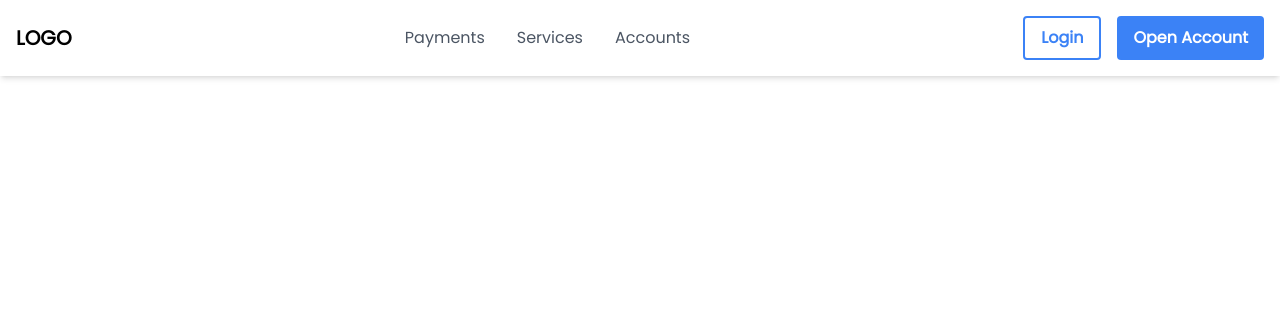
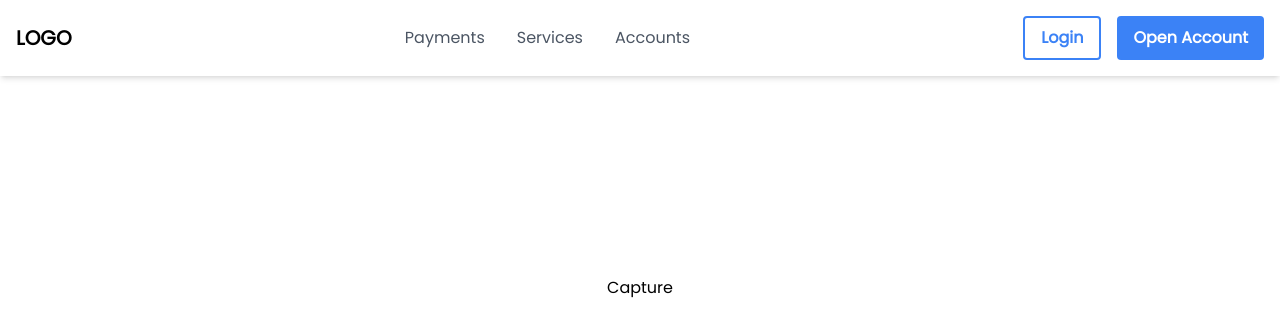
Before and after one commit to bs6966/Frontend-SC, a React (Create React App) app: page /webcam in a window 1280 px wide. Shown: the top 332 px of the page. Built offline with nearby package versions, Linux system fonts and the light colour scheme; no server answers.

Commit message:
Webcam Integration

```diff
--- a/package.json
+++ b/package.json
@@ -11,6 +11,7 @@
     "react-dom": "^18.2.0",
     "react-router-dom": "^6.22.3",
     "react-scripts": "5.0.1",
+    "react-webcam": "^7.2.0",
     "web-vitals": "^2.1.4"
   },
   "scripts": {
--- a/src/App.js
+++ b/src/App.js
@@ -7,6 +7,7 @@ import Navbar from './components/Navbar';
 import "@fontsource/poppins"; // Defaults to weight 400
 import "@fontsource/poppins/400.css"; // Specify weight
 import "@fontsource/poppins/400-italic.css"; // Specify weight and style
+import Webcam from './components/Webcam';
 
 function App() {
   return (
@@ -15,6 +16,7 @@ function App() {
     <Routes>
       <Route path="/" element={<Home/>} />
       <Route path='/kyc' element={<Kyc />} />
+      <Route path='/webcam' element={<Webcam />} />
     </Routes>
     </div>
   );
--- /dev/null
+++ b/src/components/Webcam.jsx
@@ -0,0 +1,93 @@
+import React, { useState } from "react";
+import Webcam from "react-webcam";
+
+const videoConstraints = {
+  width: 400,
+  height: 400,
+  facingMode: "user",
+};
+
+const Profile = () => {
+  const [picture, setPicture] = useState("");
+  const webcamRef = React.useRef(null);
+
+  const capture = React.useCallback(() => {
+    const pictureSrc = webcamRef.current.getScreenshot();
+    setPicture(pictureSrc);
+  }, [webcamRef]);
+
+  const savePicture = async (picture) => {
+    const formData = new FormData();
+    formData.append("picture", picture.split(",")[1]);
+
+    try {
+      const response = await fetch("/api/save-picture", {
+        method: "POST",
+        body: formData,
+      });
+
+      if (response.ok) {
+        console.log("Picture saved successfully");
+      } else {
+        console.error("Failed to save picture");
+      }
+    } catch (error) {
+      console.error("Error saving picture:", error);
+    }
+  };
+
+  return (
+    <div className="flex flex-col items-center justify-center">
+      <div>
+        {picture === "" ? (
+          <Webcam
+            audio={false}
+            height={400}
+            ref={webcamRef}
+            width={400}
+            screenshotFormat="image/jpeg"
+            videoConstraints={videoConstraints}
+          />
+        ) : (
+          <img src={picture} alt="Captured" />
+        )}
+      </div>
+      <div className="">
+        {picture !== "" ? (
+          <div className="flex flex-row gap-10">
+            <button
+              onClick={(e) => {
+                e.preventDefault();
+                setPicture("");
+              }}
+              className="btn btn-primary"
+            >
+              Retake
+            </button>
+            <button
+              onClick={(e) => {
+                e.preventDefault();
+                savePicture(picture);
+              }}
+              className="btn btn-success"
+            >
+              Save
+            </button>
+          </div>
+        ) : (
+          <button
+            onClick={(e) => {
+              e.preventDefault();
+              capture();
+            }}
+            className="btn btn-danger"
+          >
+            Capture
+          </button>
+        )}
+      </div>
+    </div>
+  );
+};
+
+export default Profile;
--- a/src/pages/Kyc.jsx
+++ b/src/pages/Kyc.jsx
@@ -1,4 +1,6 @@
 import React from "react";
+import Webcam from "react-webcam";
+import Profile from "../components/Webcam";
 
 const Card = ({ title, description, imageUrl }) => {
   return (
@@ -28,12 +30,8 @@ const Kyc = () => {
             <p className="text-gray-700">This is the content of Card 1.</p>
           </div>
         </div>
-        <div className="bg-white rounded-lg shadow-md overflow-hidden w-64 h-max ml-5">
-          <img src={""} alt={"title2"} className="w-full h-48 object-cover" />
-          <div className="p-4">
-            <h3 className="text-lg font-semibold mb-2">Card 2</h3>
-            <p className="text-gray-700">This is the content of Card 2.</p>
-          </div>
+        <div className="bg-white rounded-lg shadow-md overflow-hidden w-64 h-max ml-5 ">
+          <Profile />
         </div>
       </div>
       <div className="flex mb-4">
```
Also changed, not shown: 1 other file (tests, documents, lock files or other folders).
